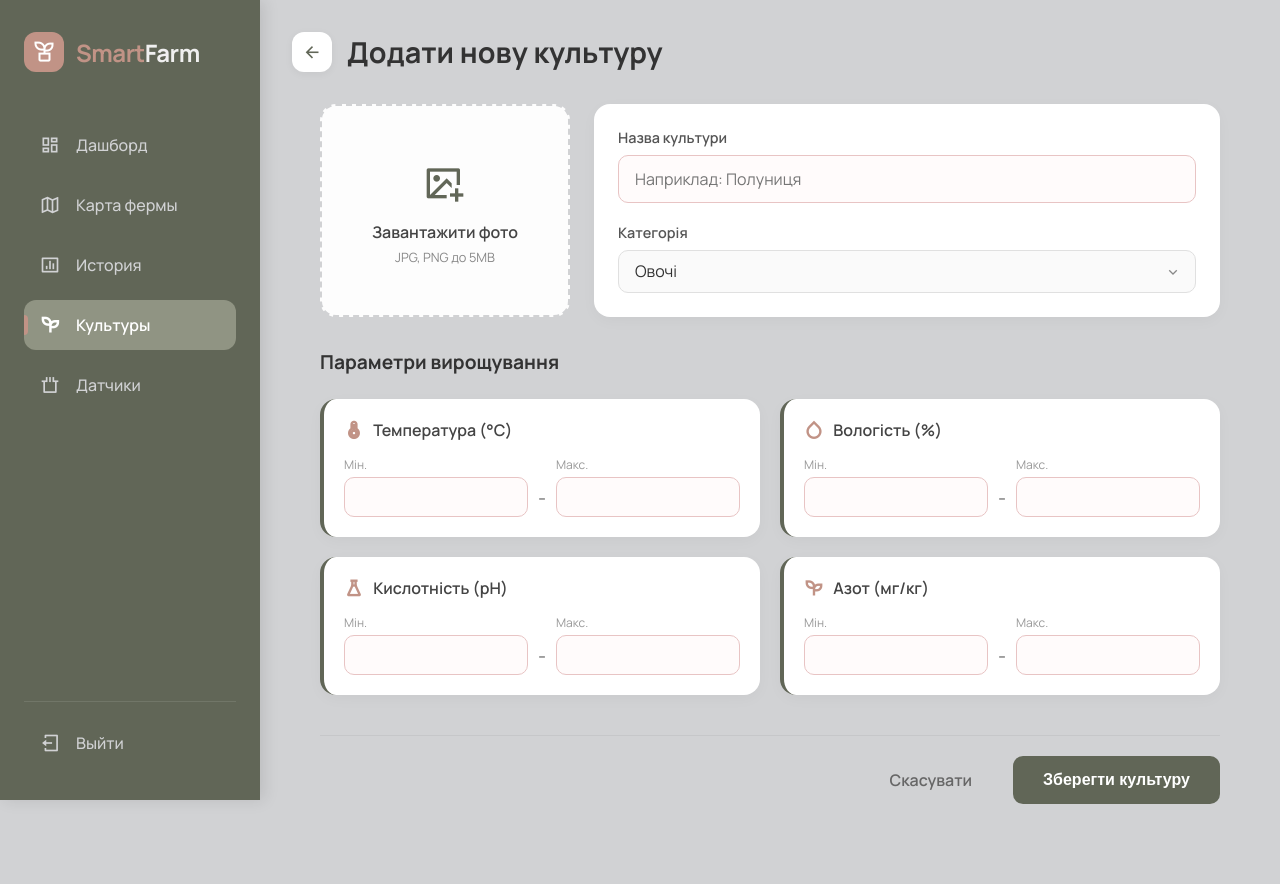
After one commit to Hryhorenko-Yeluzaveta/soil-quality-monitoring, a Django app: page /crops/create in a window 1280 px wide. The commit adds this page. Run offline with Django 4.2, Linux system fonts and the light colour scheme.

Commit message:
Added the ability to create a new Crop

```diff
--- /dev/null
+++ b/soil_quality_monitoring/farm_monitoring/forms.py
@@ -0,0 +1,78 @@
+from django import forms
+
+from .models import Crop
+
+
+class CropForm(forms.ModelForm):
+    def clean_name(self):
+        name = self.cleaned_data.get('name')
+        qs = Crop.objects.filter(name__iexact=name)
+        if self.instance.pk:
+            qs = qs.exclude(pk=self.instance.pk)
+
+        if qs.exists():
+            raise forms.ValidationError("Культура з такою назвою вже існує.")
+
+        return name
+
+    def clean(self):
+        cleaned_data = super().clean()
+
+        validation_pairs = [
+            ('min_temperature', 'max_temperature', 'температура'),
+            ('min_humidity', 'max_humidity', 'вологість'),
+            ('min_ph', 'max_ph', 'кислотність'),
+            ('min_nitrogen', 'max_nitrogen', 'вміст азоту'),
+        ]
+
+        for min_field, max_field, name in validation_pairs:
+            min_val = cleaned_data.get(min_field)
+            max_val = cleaned_data.get(max_field)
+
+            if min_val is not None and max_val is not None:
+                if min_val > max_val:
+                    self.add_error(min_field, f"Мінімальна {name} не може бути вищою за максимальну.")
+                elif min_val == max_val:
+                    error_msg = f"Мін. та макс. {name} не можуть бути однаковими."
+                    self.add_error(min_field, error_msg)
+                    self.add_error(max_field, error_msg)
+
+        return cleaned_data
+
+    class Meta:
+        model = Crop
+        fields = '__all__'
+
+        widgets = {
+            'category': forms.Select(attrs={'class': 'form-control'}),
+            'name': forms.TextInput(attrs={'class': 'form-control', 'placeholder': 'Наприклад: Полуниця'}),
+            'image': forms.FileInput(attrs={'class': 'file-input-hidden', 'id': 'id_image'}),
+        }
+
+        numeric_fields = [
+            'min_temperature', 'max_temperature',
+            'min_humidity', 'max_humidity',
+            'min_ph', 'max_ph',
+            'min_nitrogen', 'max_nitrogen'
+        ]
+
+        for field in numeric_fields:
+            widgets[field] = forms.NumberInput(attrs={'class': 'form-control small', 'step': '0.1'})
+
+        error_messages = {
+            'name': {
+                'required': "Будь ласка, введіть назву культури.",
+                'max_length': "Назва занадто довга.",
+            },
+            'image': {
+                'invalid_image': "Файл має бути коректним зображенням.",
+            }
+        }
+
+        common_errors = {
+            'required': "Обов'язкове поле.",
+            'invalid': "Введіть коректне число."
+        }
+
+        for field in numeric_fields:
+            error_messages[field] = common_errors
--- a/soil_quality_monitoring/farm_monitoring/views/crops.py
+++ b/soil_quality_monitoring/farm_monitoring/views/crops.py
@@ -1,8 +1,16 @@
-from django.views.generic import ListView
+from django.urls import reverse_lazy
+from django.views.generic import ListView, CreateView
 
+from farm_monitoring.forms import CropForm
 from farm_monitoring.models import Crop
 
 class CropListView(ListView):
     template_name = 'crops.html'
     model = Crop
     context_object_name = 'crops'
+
+class CropCreateView(CreateView):
+    template_name = 'crop_form.html'
+    model = Crop
+    form_class = CropForm
+    success_url = reverse_lazy("crops")
--- a/soil_quality_monitoring/soil_quality_monitoring/urls.py
+++ b/soil_quality_monitoring/soil_quality_monitoring/urls.py
@@ -9,7 +9,8 @@ from farm_monitoring.views import crops, api
 urlpatterns = [
     path('', TemplateView.as_view(template_name='index.html')),
     # Crops urls
-    path('crops/', crops.CropListView.as_view()),
+    path('crops/', crops.CropListView.as_view(), name='crops'),
+    path('crops/create', crops.CropCreateView.as_view()),
     # Measurements urls
     path('api/sensors', api.get_active_sensors, name='get_sensors'),
     path('api/measurement', api.add_measurement, name='api_add_measurement'),
--- a/soil_quality_monitoring/static/css/styles.css
+++ b/soil_quality_monitoring/static/css/styles.css
@@ -470,3 +470,320 @@ a.page-item:hover {
   padding: 0 4px;
   letter-spacing: 2px;
 }
+
+/* Create Frop Form */
+.header-title {
+    display: flex;
+    align-items: center;
+    gap: 15px;
+}
+
+.back-link {
+    display: flex;
+    align-items: center;
+    justify-content: center;
+    width: 40px;
+    height: 40px;
+    background: #fff;
+    border-radius: 12px;
+    color: var(--sidebar-bg);
+    text-decoration: none;
+    font-size: 1.2rem;
+    box-shadow: 0 2px 8px rgba(0,0,0,0.05);
+    transition: all 0.2s;
+}
+
+.back-link:hover {
+    background: var(--sidebar-bg);
+    color: #fff;
+}
+
+.form-container {
+    max-width: 900px;
+    margin: 0 auto;
+}
+
+.form-section-primary {
+    display: grid;
+    grid-template-columns: 250px 1fr;
+    gap: 24px;
+    margin-bottom: 2rem;
+}
+
+.image-upload-wrapper {
+    height: 100%;
+}
+
+.image-upload-box {
+    width: 100%;
+    height: 100%;
+    min-height: 200px;
+    border: 2px dashed #d1d2d4;
+    border-radius: 16px;
+    background: #fdfdfd;
+    display: flex;
+    flex-direction: column;
+    align-items: center;
+    justify-content: center;
+    cursor: pointer;
+    transition: all 0.3s ease;
+    text-align: center;
+    padding: 20px;
+}
+
+.image-upload-box:hover {
+    border-color: var(--sidebar-bg);
+    background: #f4f6f0;
+}
+
+.upload-icon {
+    font-size: 2.5rem;
+    color: var(--sidebar-bg);
+    margin-bottom: 10px;
+}
+
+.upload-text {
+    font-weight: 600;
+    color: #444;
+    margin-bottom: 5px;
+}
+
+.upload-hint {
+    font-size: 0.8rem;
+    color: #888;
+}
+
+.file-input-hidden {
+    display: none;
+}
+
+.main-info-inputs {
+    display: flex;
+    flex-direction: column;
+    gap: 20px;
+    background: #fff;
+    padding: 24px;
+    border-radius: 16px;
+    box-shadow: 0 4px 15px rgba(0,0,0,0.03);
+}
+
+.form-group {
+    display: flex;
+    flex-direction: column;
+    gap: 8px;
+}
+
+.form-group label {
+    font-size: 0.9rem;
+    font-weight: 600;
+    color: #555;
+}
+
+.form-control {
+    width: 100%;
+    padding: 12px 16px;
+    border-radius: 10px;
+    border: 1px solid #e0e0e0;
+    font-family: inherit;
+    font-size: 1rem;
+    color: #333;
+    background: #fafafa;
+    transition: border 0.2s, box-shadow 0.2s;
+}
+
+.form-control:focus {
+    outline: none;
+    border-color: var(--sidebar-bg);
+    background: #fff;
+    box-shadow: 0 0 0 3px rgba(97, 102, 87, 0.1);
+}
+
+.select-wrapper {
+    position: relative;
+}
+
+.select-wrapper select {
+    appearance: none;
+    cursor: pointer;
+}
+
+.select-arrow {
+    position: absolute;
+    right: 15px;
+    top: 50%;
+    transform: translateY(-50%);
+    color: #888;
+    pointer-events: none;
+}
+
+.section-title {
+    font-size: 1.2rem;
+    color: #333;
+    margin-bottom: 1.5rem;
+    margin-top: 1rem;
+}
+
+.params-grid {
+    display: grid;
+    grid-template-columns: repeat(auto-fit, minmax(300px, 1fr));
+    gap: 20px;
+    margin-bottom: 2.5rem;
+}
+
+.param-card {
+    background: #fff;
+    padding: 20px;
+    border-radius: 16px;
+    box-shadow: 0 4px 15px rgba(0,0,0,0.03);
+    border-left: 4px solid var(--sidebar-bg);
+}
+
+.param-header {
+    display: flex;
+    align-items: center;
+    gap: 10px;
+    margin-bottom: 15px;
+    color: #444;
+    font-weight: 600;
+}
+
+.param-header .icon {
+    color: var(--accent-pink);
+    font-size: 1.2rem;
+}
+
+.range-inputs {
+    display: flex;
+    align-items: flex-start;
+    gap: 10px;
+}
+
+.input-col {
+    flex: 1;
+    display: flex;
+    flex-direction: column;
+}
+
+.input-col label {
+    display: block;
+    font-size: 0.75rem;
+    color: #999;
+    margin-bottom: 4px;
+}
+
+.separator {
+    margin-top: 29px;
+
+    color: #999;
+    font-weight: bold;
+    font-size: 1.2rem;
+    align-self: flex-start;
+}
+
+.form-control.small {
+    padding: 8px 12px;
+    text-align: center;
+}
+
+.form-actions {
+    display: flex;
+    justify-content: flex-end;
+    gap: 15px;
+    margin-bottom: 3rem;
+    padding-top: 20px;
+    border-top: 1px solid rgba(0,0,0,0.05);
+}
+
+.btn-submit {
+    background-color: var(--sidebar-bg);
+    color: #fff;
+    border: none;
+    padding: 12px 30px;
+    border-radius: 10px;
+    font-size: 1rem;
+    font-weight: 600;
+    cursor: pointer;
+    transition: background 0.3s;
+}
+
+.btn-submit:hover {
+    background-color: var(--sidebar-hover);
+}
+
+.btn-secondary {
+    background-color: transparent;
+    color: #666;
+    border: 1px solid #d1d2d4;
+    padding: 12px 25px;
+    border-radius: 10px;
+    text-decoration: none;
+    font-weight: 600;
+    transition: all 0.2s;
+}
+
+.btn-secondary:hover {
+    background-color: #f0f0f0;
+    color: #333;
+}
+
+@media (max-width: 768px) {
+    .form-section-primary {
+        grid-template-columns: 1fr;
+    }
+
+    .image-upload-box {
+        min-height: 150px;
+    }
+}
+
+.error-message {
+    background-color: #faf5f5;
+    border: 1px solid #e8c4c4;
+    color: #9b4d4d;
+
+    padding: 10px 14px;
+    border-radius: 10px;
+    font-size: 0.85rem;
+    font-weight: 500;
+    margin-top: 8px;
+
+    display: flex;
+    align-items: center;
+    gap: 8px;
+    box-shadow: 0 2px 8px rgba(155, 77, 77, 0.05);
+
+    animation: slideUpFade 0.3s ease-out;
+}
+
+.error-message::before {
+    content: "!";
+    display: flex;
+    justify-content: center;
+    align-items: center;
+    min-width: 18px;
+    height: 18px;
+
+    background: #9b4d4d;
+    color: #fff;
+
+    border-radius: 50%;
+    font-size: 11px;
+    font-weight: 800;
+}
+
+.form-control:invalid,
+.form-control.has-error {
+    border-color: #e8c4c4;
+    background-color: #fffbfb;
+}
+
+@keyframes slideUpFade {
+    from {
+        opacity: 0;
+        transform: translateY(-5px);
+    }
+    to {
+        opacity: 1;
+        transform: translateY(0);
+    }
+}
--- /dev/null
+++ b/soil_quality_monitoring/templates/crop_form.html
@@ -0,0 +1,159 @@
+{% extends 'base.html' %}
+{% load static %}
+
+{% block title %}Додати культуру | SmartFarm{% endblock %}
+
+{% block body %}
+<div class="page-header">
+    <div class="header-title">
+        <a href="/crops" class="back-link"><i class="ri-arrow-left-line"></i></a>
+        <h1>Додати нову культуру</h1>
+    </div>
+</div>
+
+<div class="form-container">
+    <form method="post" enctype="multipart/form-data" class="crop-form" novalidate>
+        {% csrf_token %}
+
+        <div class="form-section-primary">
+
+            <div class="image-upload-wrapper">
+                <label for="id_image" class="image-upload-box">
+                    <div class="upload-icon"><i class="ri-image-add-line"></i></div>
+                    <span class="upload-text">Завантажити фото</span>
+                    <span class="upload-hint">JPG, PNG до 5MB</span>
+                    {{ form.image }}
+                </label>
+                {% for error in form.image.errors %}
+                    <div class="error-message">{{ error }}</div>
+                {% endfor %}
+            </div>
+
+            <div class="main-info-inputs">
+                <div class="form-group">
+                    <label for="{{ form.name.id_for_label }}">Назва культури</label>
+                    {{ form.name }}
+                    {% for error in form.name.errors %}
+                        <div class="error-message">{{ error }}</div>
+                    {% endfor %}
+                </div>
+
+                <div class="form-group">
+                    <label for="{{ form.category.id_for_label }}">Категорія</label>
+                    <div class="select-wrapper">
+                        {{ form.category }}
+                        <i class="ri-arrow-down-s-line select-arrow"></i>
+                    </div>
+                </div>
+            </div>
+        </div>
+
+        <h3 class="section-title">Параметри вирощування</h3>
+
+        <div class="params-grid">
+
+            <div class="param-card">
+                <div class="param-header">
+                    <i class="ri-temp-hot-line icon"></i>
+                    <span>Температура (°C)</span>
+                </div>
+                <div class="range-inputs">
+                    <div class="input-col">
+                        <label>Мін.</label>
+                        {{ form.min_temperature }}
+                        {% for error in form.min_temperature.errors %}
+                            <div class="error-message">{{ error }}</div>
+                        {% endfor %}
+                    </div>
+                    <div class="separator">-</div>
+                    <div class="input-col">
+                        <label>Макс.</label>
+                        {{ form.max_temperature }}
+                        {% for error in form.max_temperature.errors %}
+                            <div class="error-message">{{ error }}</div>
+                        {% endfor %}
+                    </div>
+                </div>
+            </div>
+
+            <div class="param-card">
+                <div class="param-header">
+                    <i class="ri-drop-line icon"></i>
+                    <span>Вологість (%)</span>
+                </div>
+                <div class="range-inputs">
+                    <div class="input-col">
+                        <label>Мін.</label>
+                        {{ form.min_humidity }}
+                        {% for error in form.min_humidity.errors %}
+                            <div class="error-message">{{ error }}</div>
+                        {% endfor %}
+                    </div>
+                    <div class="separator">-</div>
+                    <div class="input-col">
+                        <label>Макс.</label>
+                        {{ form.max_humidity }}
+                        {% for error in form.max_humidity.errors %}
+                            <div class="error-message">{{ error }}</div>
+                        {% endfor %}
+                    </div>
+                </div>
+            </div>
+
+            <div class="param-card">
+                <div class="param-header">
+                    <i class="ri-flask-line icon"></i>
+                    <span>Кислотність (pH)</span>
+                </div>
+                <div class="range-inputs">
+                    <div class="input-col">
+                        <label>Мін.</label>
+                        {{ form.min_ph }}
+                        {% for error in form.min_ph.errors %}
+                            <div class="error-message">{{ error }}</div>
+                        {% endfor %}
+                    </div>
+                    <div class="separator">-</div>
+                    <div class="input-col">
+                        <label>Макс.</label>
+                        {{ form.max_ph }}
+                        {% for error in form.max_ph.errors %}
+                            <div class="error-message">{{ error }}</div>
+                        {% endfor %}
+                    </div>
+                </div>
+            </div>
+
+            <div class="param-card">
+                <div class="param-header">
+                    <i class="ri-seedling-line icon"></i>
+                    <span>Азот (мг/кг)</span>
+                </div>
+                <div class="range-inputs">
+                    <div class="input-col">
+                        <label>Мін.</label>
+                        {{ form.min_nitrogen }}
+                        {% for error in form.min_nitrogen.errors %}
+                            <div class="error-message">{{ error }}</div>
+                        {% endfor %}
+                    </div>
+                    <div class="separator">-</div>
+                    <div class="input-col">
+                        <label>Макс.</label>
+                        {{ form.max_nitrogen }}
+                        {% for error in form.max_nitrogen.errors %}
+                            <div class="error-message">{{ error }}</div>
+                        {% endfor %}
+                    </div>
+                </div>
+            </div>
+
+        </div>
+
+        <div class="form-actions">
+            <a href="/crops" class="btn-secondary">Скасувати</a>
+            <button type="submit" class="btn-submit">Зберегти культуру</button>
+        </div>
+    </form>
+</div>
+{% endblock %}
--- a/soil_quality_monitoring/templates/crops.html
+++ b/soil_quality_monitoring/templates/crops.html
@@ -6,7 +6,7 @@
 {% block body %}
 <div class="page-header">
     <h1>Культури</h1>
-    <a href="#" class="btn-primary">
+    <a href="/crops/create" class="btn-primary">
         <i class="ri-add-line"></i>
         <span>Додати культуру</span>
     </a>
```
Also changed, not shown: soil_quality_monitoring/farm_monitoring/models.py (+11 -7 lines), soil_quality_monitoring/farm_monitoring/migrations/0005_alter_crop_category_alter_crop_max_nitrogen_and_more.py (added), soil_quality_monitoring/media/crops/clover.jpg (added), soil_quality_monitoring/media/crops/clover_nLPXr4n.jpg (added), soil_quality_monitoring/media/crops/clover_p7sK1mb.jpg (added), soil_quality_monitoring/media/crops/strawberry.jpg (added), soil_quality_monitoring/media/crops/wheat.webp (added).
